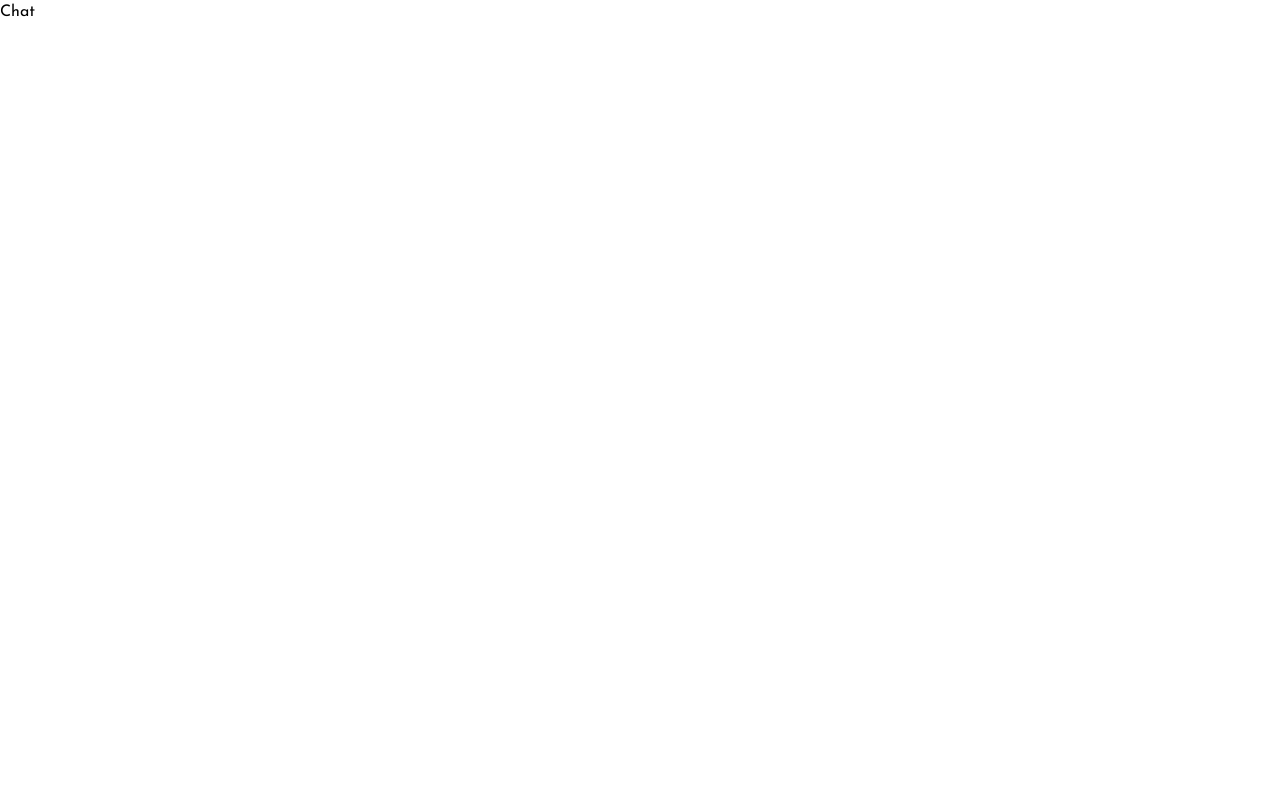
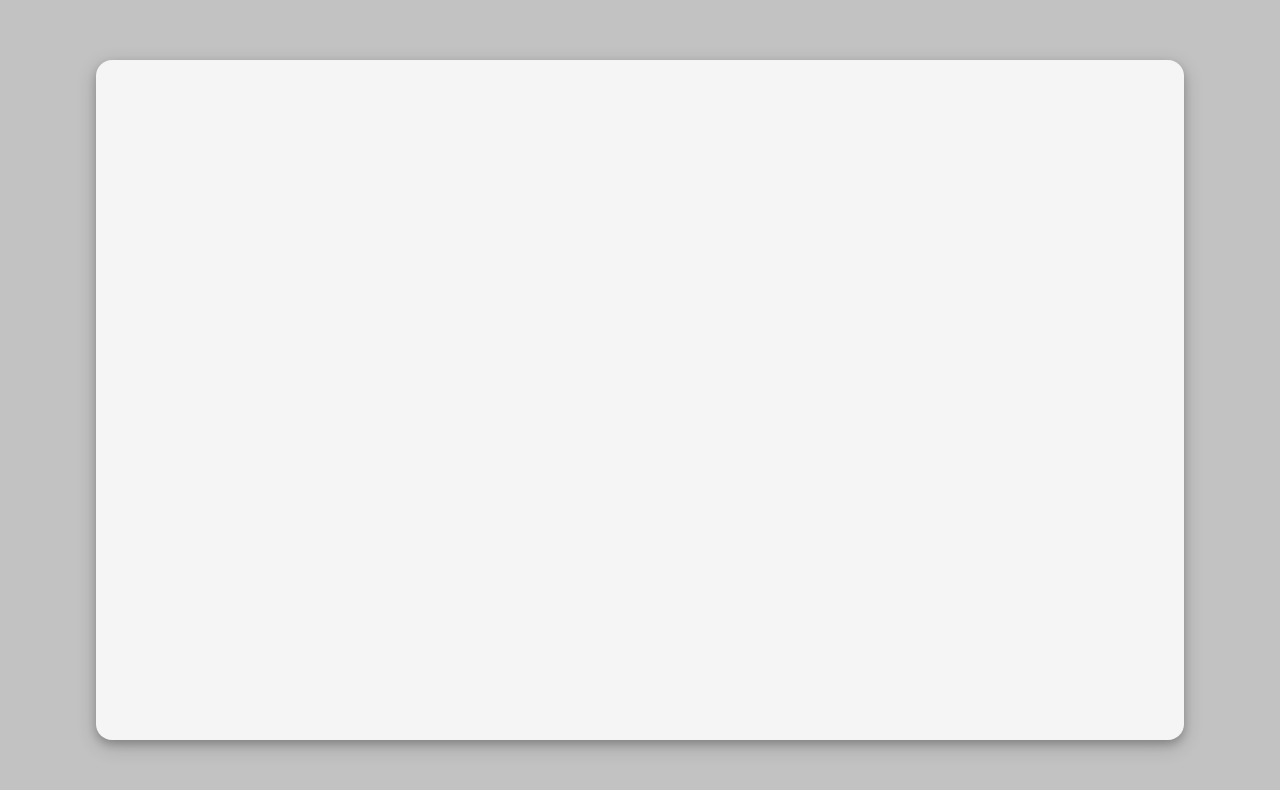
Before and after one commit to quysterben/ChatApp, a React (Create React App) app in the folder client/: page / in a window 1280 px wide. Shown: the top 790 px of the page. Built offline with nearby package versions, Linux system fonts and the light colour scheme.

Commit message:
feat/api: get all users api

```diff
--- a/client/src/pages/Chat.js
+++ /dev/null
@@ -1,7 +0,0 @@
-import React from 'react'
-
-export default function Chat() {
-    return (
-        <div>Chat</div>
-    )
-}
--- /dev/null
+++ b/client/src/pages/Chat/Chat.module.css
@@ -0,0 +1,24 @@
+.container {
+    background-color: rgb(194, 194, 194);
+    height: 100vh;
+    position: relative;
+}
+
+.chatBox {
+    position: absolute;
+    top: 50%;
+    left: 50%;
+    transform: translate(-50%, -50%);
+    border-radius: 1rem;
+    box-shadow: 0 4px 8px 0 rgba(0, 0, 0, 0.2), 0 6px 20px 0 rgba(0, 0, 0, 0.19);
+
+    height: 85vh;
+    width: 85vw;
+    background-color: whitesmoke;
+    display: grid;
+    grid-template-columns: 25% 75%;
+
+    @media screen and (min-width: 720px) and (max-width: 1080px) {
+        grid-template-columns: 35% 65%;
+    }
+}
--- /dev/null
+++ b/client/src/pages/Chat/index.js
@@ -0,0 +1,11 @@
+import styles from './Chat.module.css'
+
+export default function Chat() {
+    return (
+        <div className={styles.container}>
+            <div className={styles.chatBox}>
+
+            </div>
+        </div>
+    )
+}
```
Also changed, not shown: client/src/pages/Login/Login.js (+3 -6 lines), client/src/components/contact.js (added), 2 other files (tests, documents, lock files or other folders).
